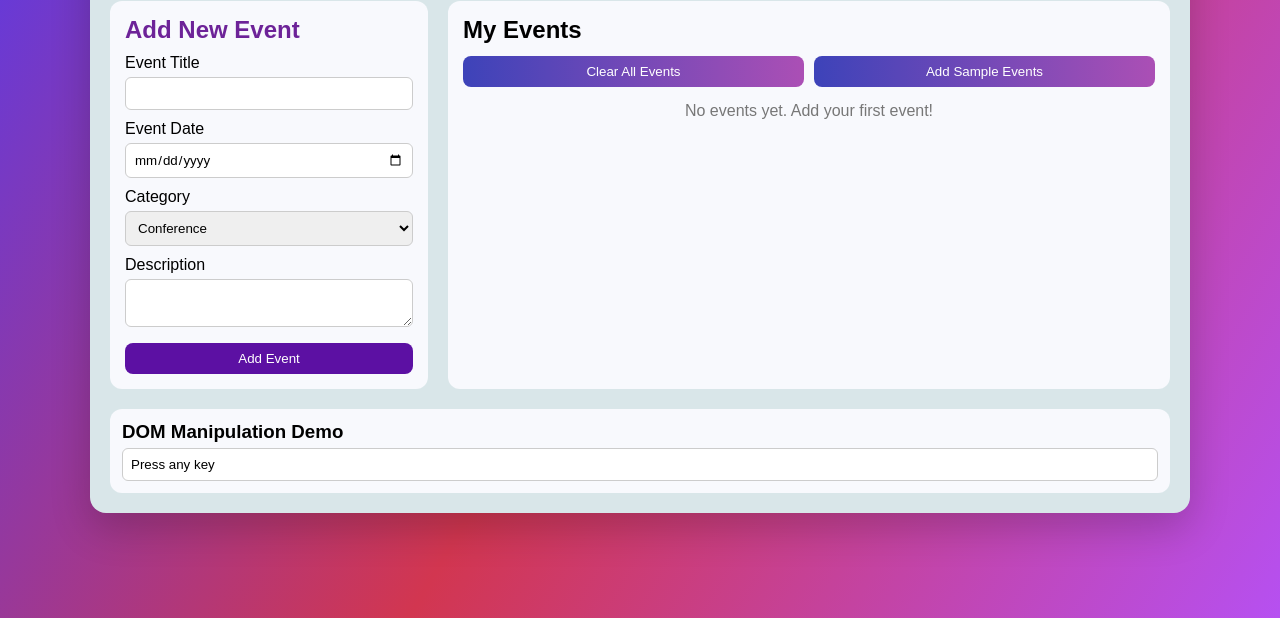
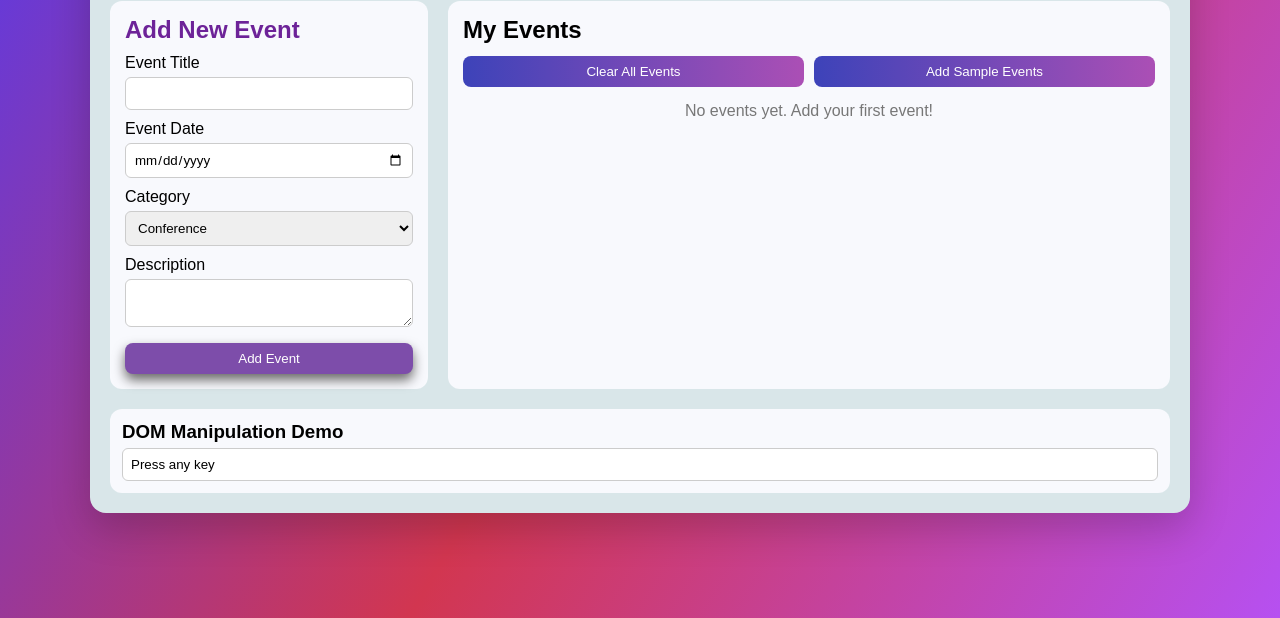
Before and after one commit to prithvisaini1222-a11y/web-dev02, a plain HTML site: page assignment/index.html in a window 1280 px wide. In both pictures the pointer is over the button "Add Event". Shown: the part 182-800 px from the top of the page. Drawn offline with Linux system fonts and the light colour scheme.

Commit message:
05/02/20026 hello

```diff
--- a/assignment/index.html
+++ b/assignment/index.html
@@ -70,9 +70,14 @@ button{
     width:100%;
     border:none;
     border-radius:8px;
-    background:#5c10a3;
+    background:#7d4daa;
     color:white;
     cursor:pointer;
+}
+button:hover{
+    transform:translateX(0px) ;
+    box-shadow: 0 6px 12px rgb(105, 104, 104);
+    transition-duration: 0.5s;
 }
 
 .events-card{
@@ -88,9 +93,15 @@ button{
     margin-bottom:15px;
 }
 
+
 #btns-container button{
     flex:1;
     background:linear-gradient(90deg,#3d43b9,#ab4fb5);
+}
+#btns-container button:hover{
+    transform:translateX(0px) ;
+    box-shadow: 0 6px 12px rgb(105, 104, 104);
+    transition-duration: 0.5s;
 }
 
 #event-handling-container{
```
